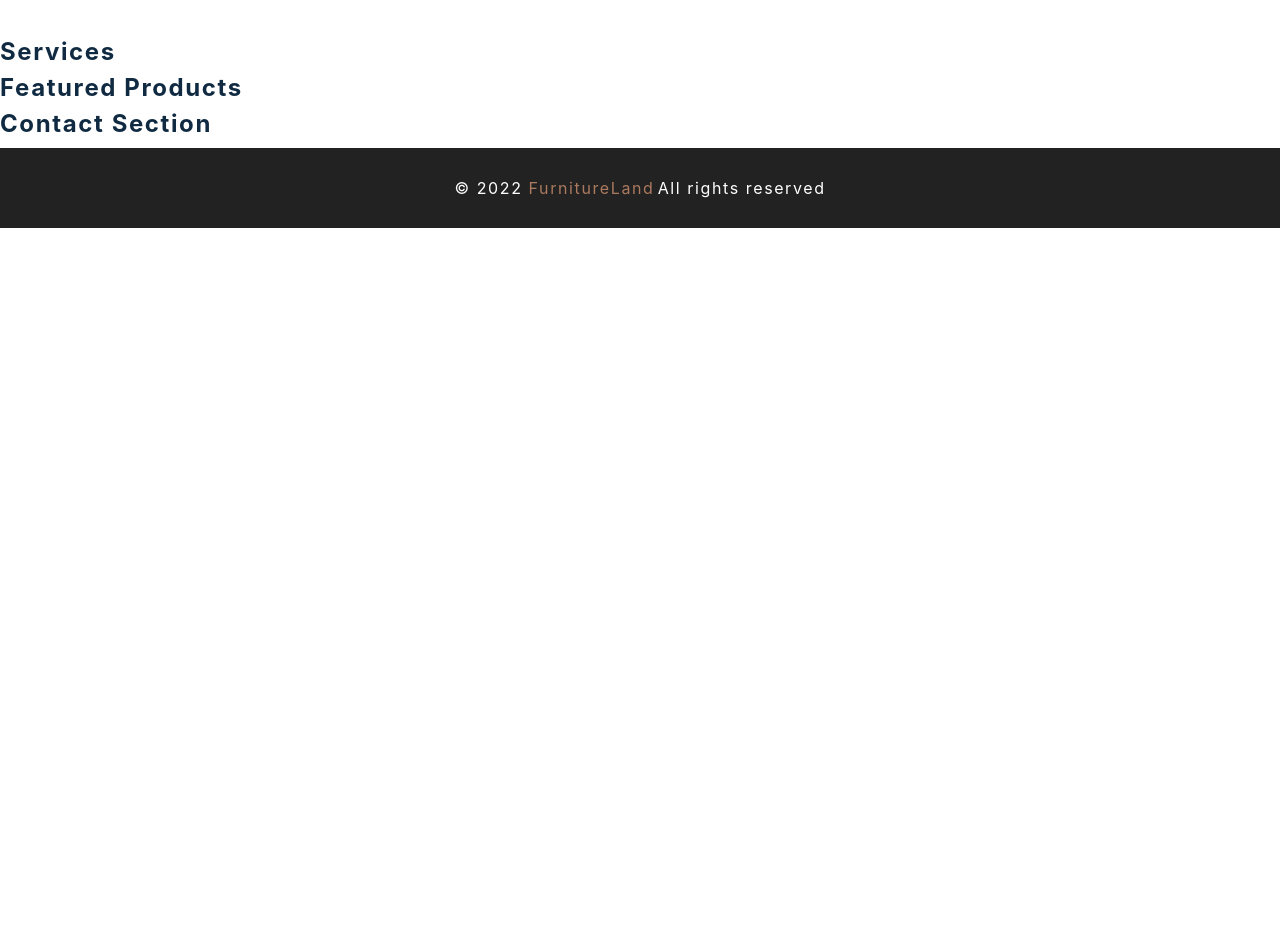
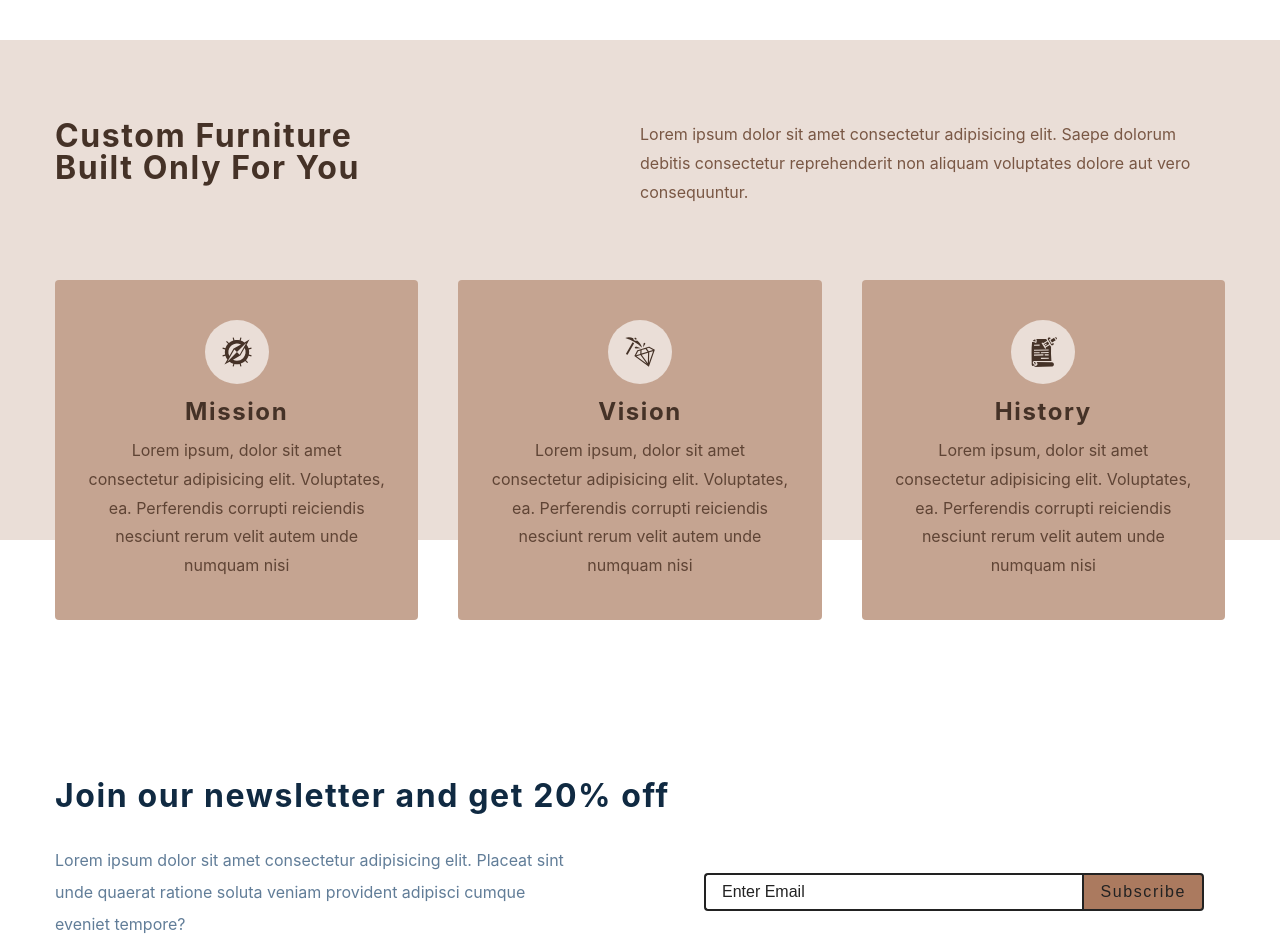
Before and after one commit to hritikd3/fullstack, a React (Create React App) app: page / in a window 1280 px wide. Shown: the part 760-1712 px from the top of the page. Before the commit the page ends 988 px from the top, so only its background shows below. Built offline with nearby package versions, Linux system fonts and the light colour scheme.

Commit message:
Home, Contact & service component updated

```diff
--- a/src/components/Contact.js
+++ b/src/components/Contact.js
@@ -1,9 +1,35 @@
-import React from 'react'
-import styled from 'styled-components'
-
+import React from "react";
+import styled from "styled-components";
 const Contact = () => {
-  return <h4>contact section</h4>
-}
+  return (
+    <Wrapper>
+      <div className="section-center">
+        <h3>Join our newsletter and get 20% off</h3>
+        <div className="content">
+          <p>
+            Lorem ipsum dolor sit amet consectetur adipisicing elit. Placeat
+            sint unde quaerat ratione soluta veniam provident adipisci cumque
+            eveniet tempore?
+          </p>
+          <form
+            className="contact-form"
+            action="https://formspree.io/f/xoqrrqwn"
+           method="POST">
+            <input
+              type="email"
+              className="form-input"
+              placeholder="enter email"
+              name="_replyto"
+            />
+            <button type="submit" className="submit-btn">
+              subscribe
+            </button>
+          </form>
+        </div>
+      </div>
+    </Wrapper>
+  );
+};
 const Wrapper = styled.section`
   padding: 5rem 0;
   h3 {
@@ -20,7 +46,6 @@
     display: grid;
     grid-template-columns: 1fr auto;
   }
-
   .form-input,
   .submit-btn {
     font-size: 1rem;
@@ -67,6 +92,6 @@
   @media (min-width: 1280px) {
     padding: 15rem 0;
   }
-`
+`;
 
-export default Contact
+export default Contact;
--- a/src/components/FeaturedProducts.js
+++ b/src/components/FeaturedProducts.js
@@ -1,14 +1,17 @@
-import React from 'react'
-import { useProductsContext } from '../context/products_context'
-import { Link } from 'react-router-dom'
-import styled from 'styled-components'
-import Error from './Error'
-import Loading from './Loading'
-import Product from './Product'
+import React from "react";
+import { useProductsContext } from "../context/products_context";
+import { Link } from "react-router-dom";
+import styled from "styled-components";
+import Error from "./Error";
+import Loading from "./Loading";
+import Product from "./Product";
 
 const FeaturedProducts = () => {
-  return <h4>featured products</h4>
-}
+  return (
+    <Wrapper>
+    </Wrapper>
+  );
+};
 
 const Wrapper = styled.section`
   background: var(--clr-grey-10);
@@ -31,6 +34,6 @@
       grid-template-columns: repeat(auto-fit, minmax(360px, 1fr));
     }
   }
-`
+`;
 
-export default FeaturedProducts
+export default FeaturedProducts;
--- a/src/components/Hero.js
+++ b/src/components/Hero.js
@@ -8,14 +8,24 @@
   return (
     <Wrapper className="section-center">
       <article className="content">
-        <h1> Get Everything under your Comfort Zone </h1>
+        <h1> Get Everything under your Comfort Zone </h1> <br />
         <p>
           Phasellus non sem pellentesque odio faucibus tempor. Aliquam erat
           volutpat. Sed ullamcorper turpis ante, vulputate dignissim ex suscipit
           ut. Vivamus metus lacus, tempor in commodo ac, commodo eget arcu.
           Nulla molestie tellus molestie ligula facilisis, s
         </p>
+<Link to='/products' className='btn hero-btn' >
+shop now
+</Link>
+
       </article>
+      <article className="img-container">
+        <img src={heroBcg} alt="table image" className='main-img' />
+        <img src={heroBcg2} alt="team working" className='accent-img' />
+
+      </article>
+
     </Wrapper>
   );
 }
--- a/src/components/Services.js
+++ b/src/components/Services.js
@@ -1,10 +1,36 @@
-import React from 'react'
-import styled from 'styled-components'
-import { services } from '../utils/constants'
-
+import React from "react";
+import styled from "styled-components";
+import { services } from "../utils/constants";
 const Services = () => {
-  return <h4>services </h4>
-}
+  return (
+    <Wrapper>
+      <div className="section-center">
+        <article className="header">
+          <h3>
+            custom furniture <br /> built only for you
+          </h3>
+          <p>
+            Lorem ipsum dolor sit amet consectetur adipisicing elit. Saepe
+            dolorum debitis consectetur reprehenderit non aliquam voluptates
+            dolore aut vero consequuntur.
+          </p>
+        </article>
+        <div className="services-center">
+          {services.map((service) => {
+            const { id, icon, title, text } = service;
+            return (
+              <article className="service" key={id}>
+                <span className="icon">{icon}</span>
+                <h4>{title}</h4>
+                <p>{text}</p>
+              </article>
+            );
+          })}
+        </div>
+      </div>
+    </Wrapper>
+  );
+};
 
 const Wrapper = styled.section`
   h3,
@@ -12,9 +38,7 @@
     color: var(--clr-primary-1);
   }
   padding: 5rem 0;
-
   background: var(--clr-primary-10);
-
   .header h3 {
     margin-bottom: 2rem;
   }
@@ -68,5 +92,5 @@
       transform: translateY(5rem);
     }
   }
-`
-export default Services
+`;
+export default Services;
```
